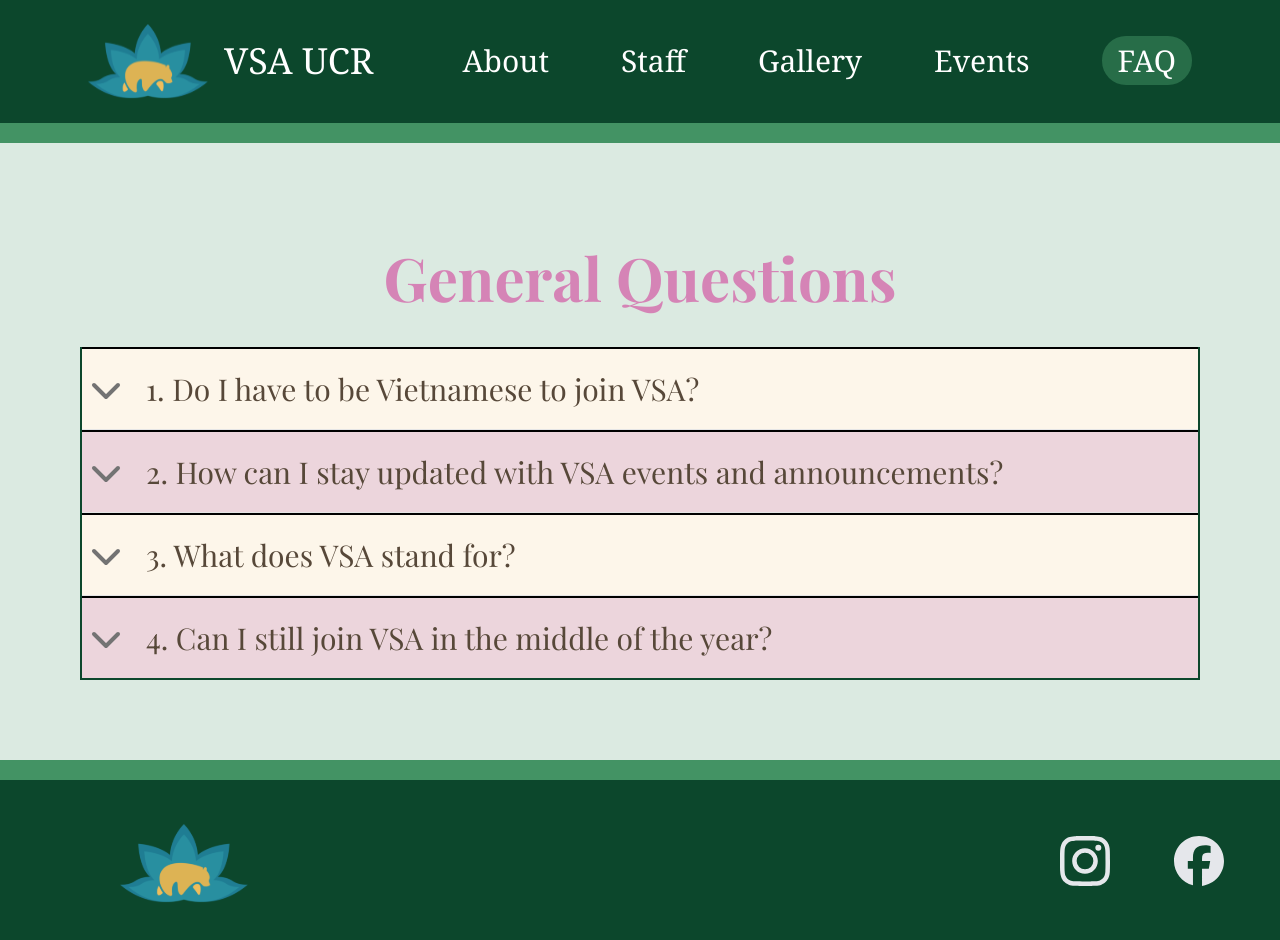
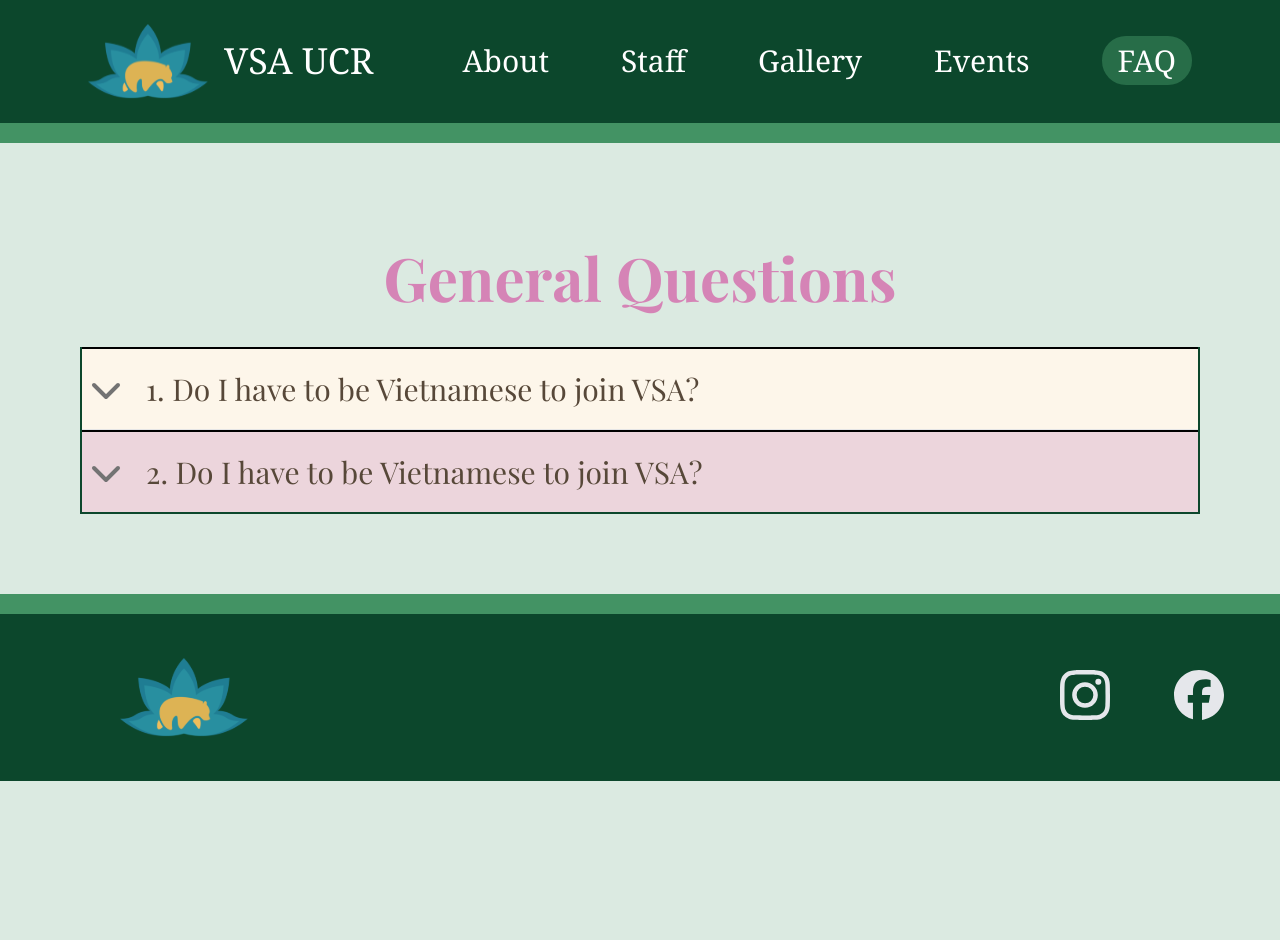
Before and after one commit to acm-ucr/vsa-website, a Next.js app: page /faq in a window 1280 px wide. Shown: the top 940 px of the page. After the commit the page ends 800 px from the top, so only its background shows below. Built offline with nearby package versions, Linux system fonts and the light colour scheme.

Commit message:
merge fixes

```diff
--- a/src/app/faq/page.tsx
+++ b/src/app/faq/page.tsx
@@ -1,18 +1,21 @@
 import GeneralQuestions from "@/components/faq/GeneralQuestions";
-import { GeneralQuestions as generalData } from "@/data/Faq/GeneralQuestions";
 
 const FAQ = () => {
-  const title = "General Questions";
-  const questions = generalData.map((index) => index.question);
-  const answers = generalData.map((index) => index.answer);
-  const color = "bg-vsa-pink-100";
   return (
-    <GeneralQuestions
-      title={title}
-      questions={questions}
-      answers={answers}
-      color={color}
-    />
+    <div className="">
+      <GeneralQuestions
+        title="General Questions"
+        questions={[
+          "Do I have to be Vietnamese to join VSA?",
+          "Do I have to be Vietnamese to join VSA?",
+        ]}
+        answers={[
+          "Not at all! VSA is open to everyone — we welcome individuals of all backgrounds who are interested in Vietnamese culture or simply want to be part of our community.",
+          "Not at all! VSA is open to everyone — we welcome individuals of all backgrounds who are interested in Vietnamese culture or simply want to be part of our community.",
+        ]}
+        color="bg-vsa-pink-100"
+      />
+    </div>
   );
 };
 
```
